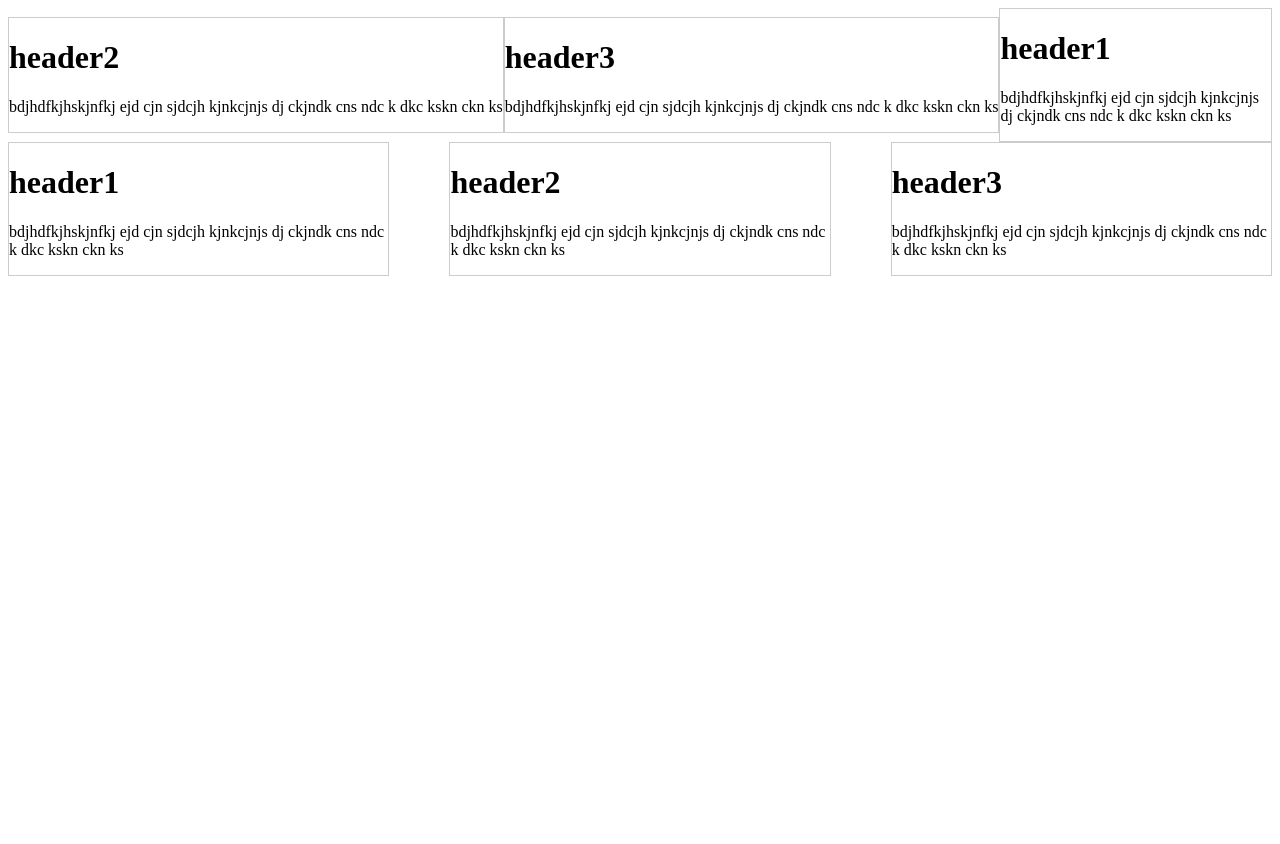
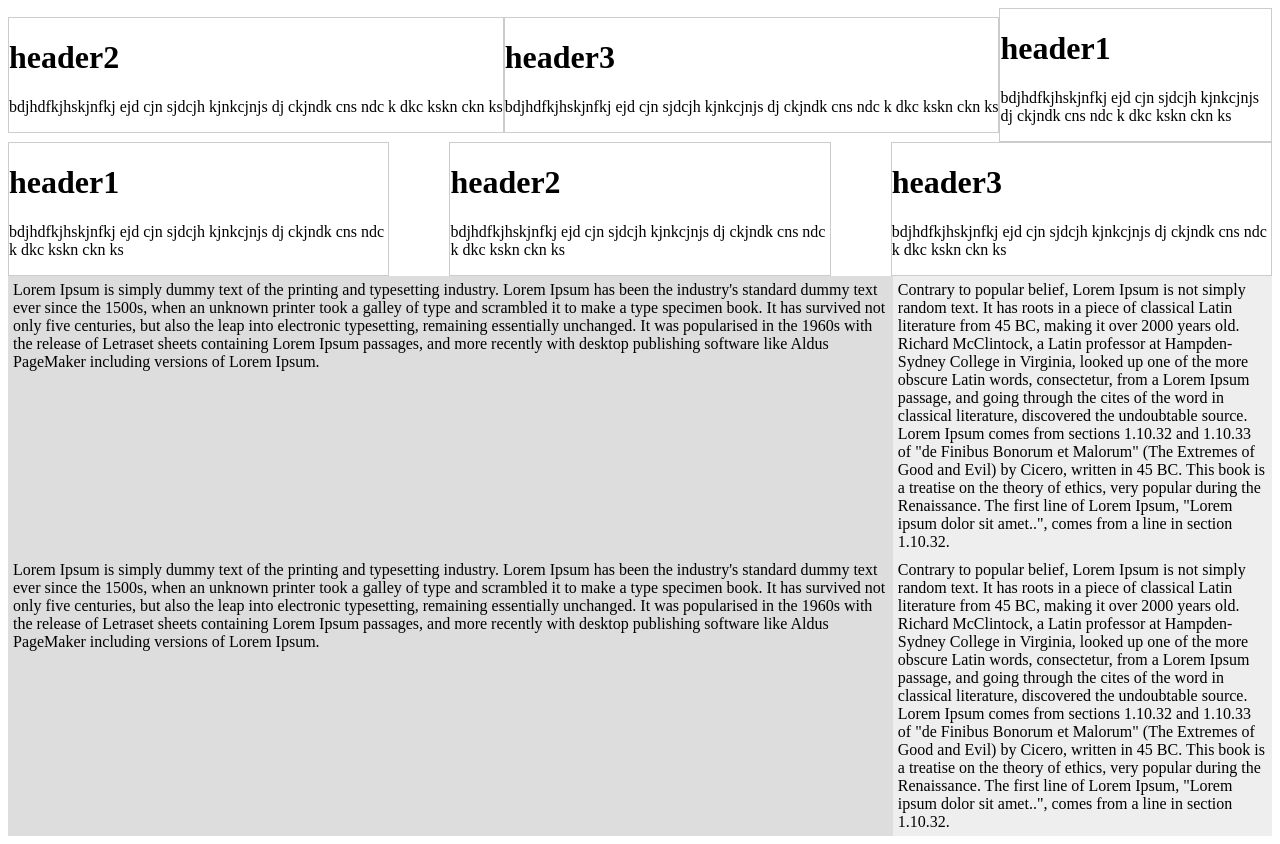
Before and after one commit to DanielChisica/Tests, a plain HTML site: page index.html in a window 1280 px wide. Before the commit the page ends 800 px from the top, so only its background shows below. Drawn offline with Linux system fonts and the light colour scheme.

Commit message:
CSS Grid Layout

```diff
--- a/index.html
+++ b/index.html
@@ -57,6 +57,29 @@
 
     </div>
 
+    <div class="wrapper">
+        <div>
+            Lorem Ipsum is simply dummy text of the printing and typesetting industry. Lorem Ipsum has been the industry's standard dummy text ever since the 1500s, when an unknown printer took a galley of type and scrambled it to make a type specimen book. It has survived not only five centuries, but also the leap into electronic typesetting, remaining essentially unchanged. It was popularised in the 1960s with the release of Letraset sheets containing Lorem Ipsum passages, and more recently with desktop publishing software like Aldus PageMaker including versions of Lorem Ipsum.
+        </div>
+
+          <div>
+              Contrary to popular belief, Lorem Ipsum is not simply random text. It has roots in a piece of classical Latin literature from 45 BC, making it over 2000 years old. Richard McClintock, a Latin professor at Hampden-Sydney College in Virginia, looked up one of the more obscure Latin words, consectetur, from a Lorem Ipsum passage, and going through the cites of the word in classical literature, discovered the undoubtable source. Lorem Ipsum comes from sections 1.10.32 and 1.10.33 of "de Finibus Bonorum et Malorum" (The Extremes of Good and Evil) by Cicero, written in 45 BC. This book is a treatise on the theory of ethics, very popular during the Renaissance. The first line of Lorem Ipsum, "Lorem ipsum dolor sit amet..", comes from a line in section 1.10.32.
+        </div>
+
+                <div>
+            Lorem Ipsum is simply dummy text of the printing and typesetting industry. Lorem Ipsum has been the industry's standard dummy text ever since the 1500s, when an unknown printer took a galley of type and scrambled it to make a type specimen book. It has survived not only five centuries, but also the leap into electronic typesetting, remaining essentially unchanged. It was popularised in the 1960s with the release of Letraset sheets containing Lorem Ipsum passages, and more recently with desktop publishing software like Aldus PageMaker including versions of Lorem Ipsum.
+        </div>
+
+          <div>
+              Contrary to popular belief, Lorem Ipsum is not simply random text. It has roots in a piece of classical Latin literature from 45 BC, making it over 2000 years old. Richard McClintock, a Latin professor at Hampden-Sydney College in Virginia, looked up one of the more obscure Latin words, consectetur, from a Lorem Ipsum passage, and going through the cites of the word in classical literature, discovered the undoubtable source. Lorem Ipsum comes from sections 1.10.32 and 1.10.33 of "de Finibus Bonorum et Malorum" (The Extremes of Good and Evil) by Cicero, written in 45 BC. This book is a treatise on the theory of ethics, very popular during the Renaissance. The first line of Lorem Ipsum, "Lorem ipsum dolor sit amet..", comes from a line in section 1.10.32.
+        </div>
+
+
+
+        </div>
+
+
+
 
 
 
--- a/styles.css
+++ b/styles.css
@@ -46,3 +46,17 @@
     flex: 1;
     order: 1;
 }
+
+.wrapper{
+    display: grid;
+    grid-template-columns: 70% 30%;
+}
+
+.wrapper>div{
+    background: #eee;
+    padding: 5px;
+}
+
+.wrapper> div:nth-child(odd){
+    background: #ddd;
+}
```
